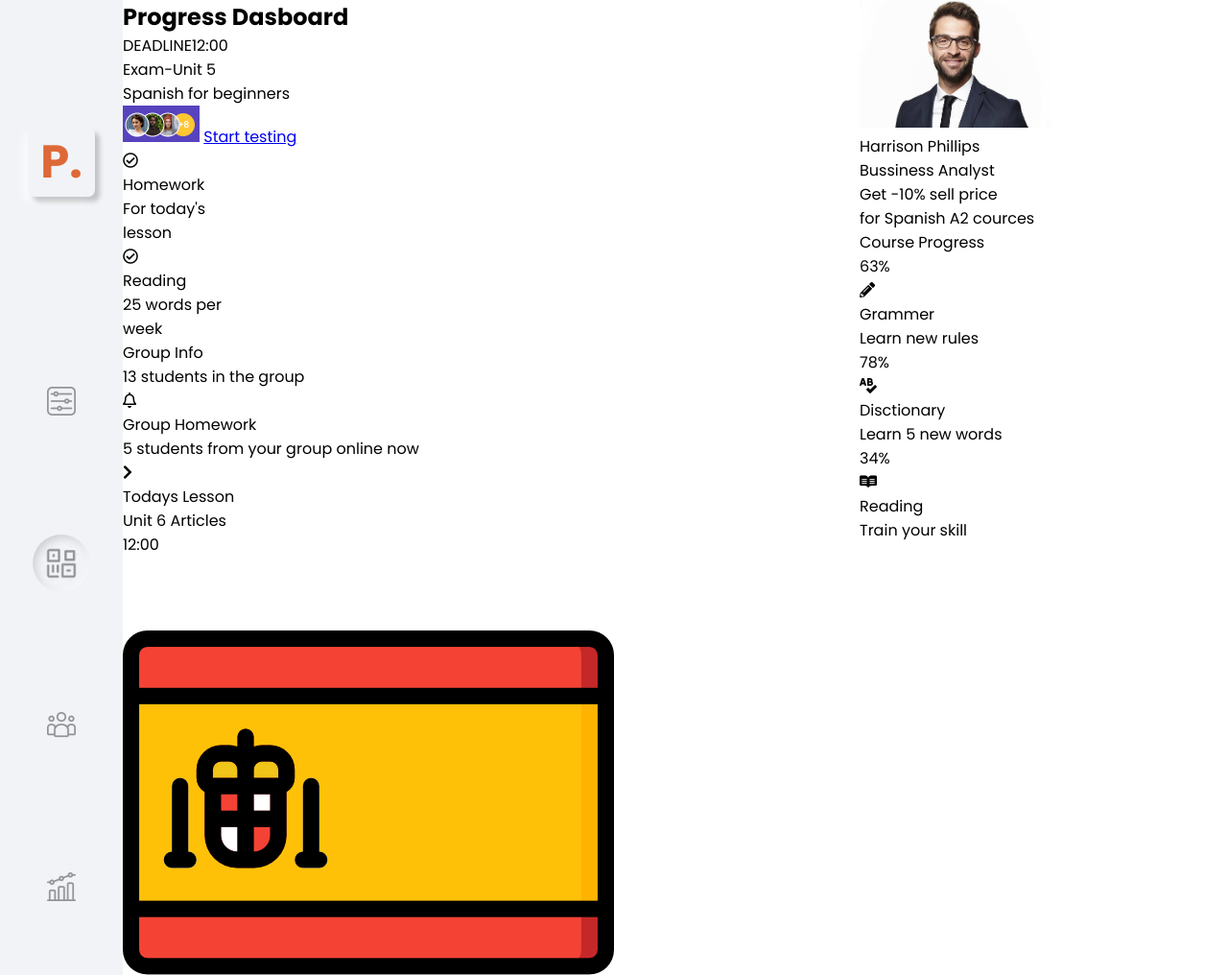
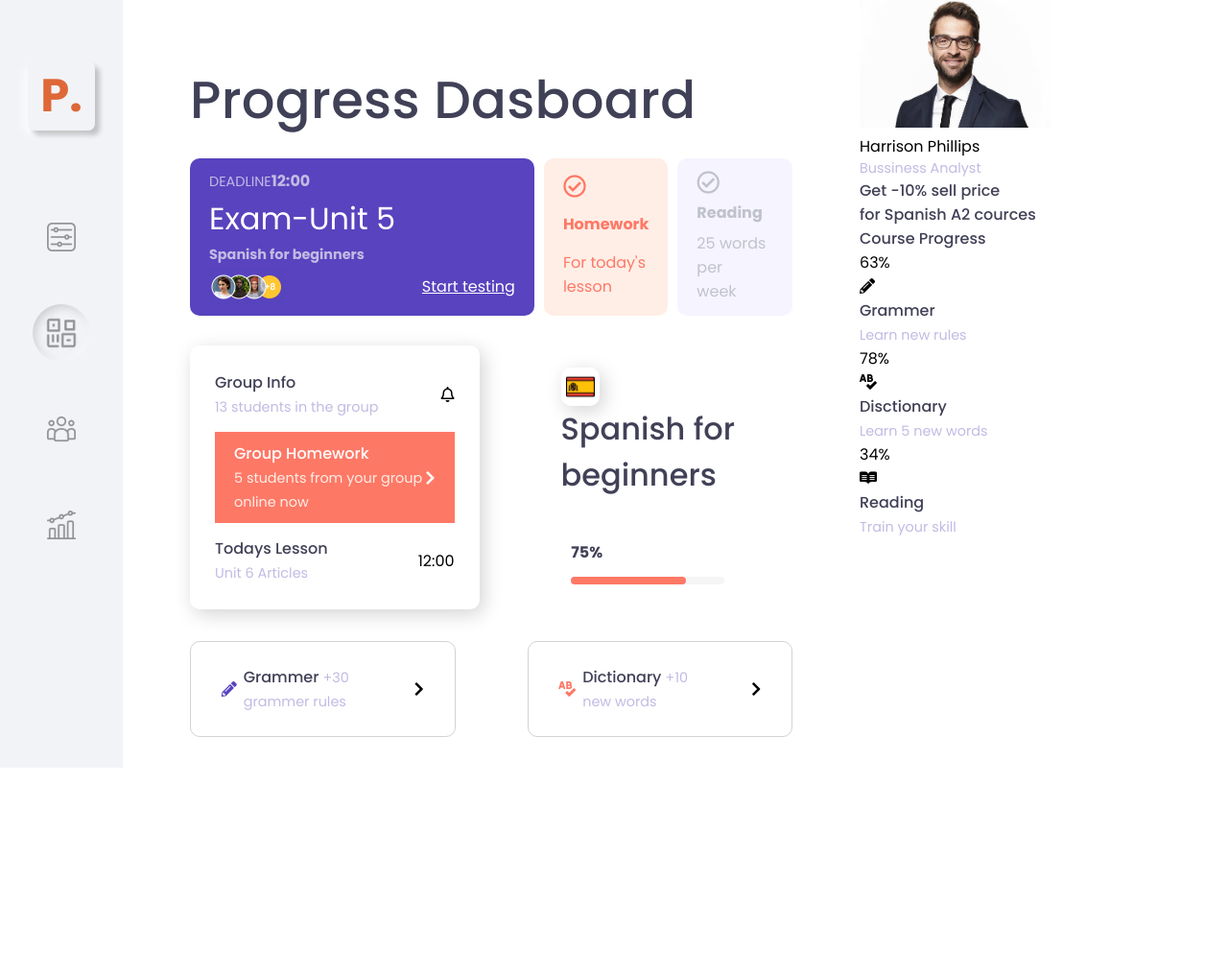
Before and after one commit to Alwaz/Dashboard-design, a plain HTML site: page index.html in a window 1280 px wide. Shown: the top 1016 px of the page at 96% size. After the commit the page ends 800 px from the top, so only its background shows below. Drawn offline with Linux system fonts and the light colour scheme.

Commit message:
main section complete

```diff
--- a/index.html
+++ b/index.html
@@ -69,8 +69,6 @@
                         <img src="./images/profile-imgs.png" alt="profile images">
                         <a href="#">Start testing</a>
                     </div>
-
-
                 </div>
 
                 <div class="top_homework">
@@ -115,8 +113,8 @@
 
                 <div class="flagProgress">
                     <div class="flagProgress_tiltle">
-                        <img src="./images/spain.png" alt="Spain">
-                        <p class="largeTile">Spanish for <br>beginners</p>
+                        <div> <img src="./images/spain.png" alt="Spain"> </div>
+                        <p class="largeTitle">Spanish for <br>beginners</p>
                     </div>
 
                     <div class="flagProgress_amount">
--- a/style.css
+++ b/style.css
@@ -30,7 +30,7 @@
 
   /* border styles*/
   --border: 0.5px solid lightgrey;
-  --border: 10px;
+  --border-radius: 10px;
 }
 
 body,
@@ -99,3 +99,242 @@ html {
 .stats {
   grid-row: 6/7;
 }
+
+.top {
+  display: grid;
+  grid-template-columns: 3fr 1fr 1fr;
+  column-gap: 10px;
+  border-radius: var(--border-radius);
+}
+
+.main_section {
+  display: grid;
+  padding: 0px 70px;
+  grid-area: main;
+  grid-template-rows: 1fr 1fr auto 1fr;
+}
+
+.main_section h2 {
+  color: var(--main-heading-color);
+  font-size: 3.4em;
+  font-weight: 500;
+  letter-spacing: 0.3px;
+  place-self: end start;
+  margin-bottom: 20px;
+}
+
+.top_exam {
+  background: var(--purple);
+  display: flex;
+  color: var(--purple-card-text-color);
+  flex-direction: column;
+  justify-content: space-around;
+  padding: 20px;
+}
+
+.top_exam p {
+  font-weight: bold;
+}
+
+.top_homework {
+  background: var(--pink);
+  display: flex;
+  justify-content: space-around;
+  flex-direction: column;
+  color: var(--red);
+  padding: 20px;
+}
+
+.top_reading {
+  color: var(--gray-card-text-color);
+  display: flex;
+  flex-direction: column;
+  justify-content: space-around;
+  padding: 20px;
+  background: var(--gray);
+}
+
+.text {
+  display: flex;
+  justify-content: space-between;
+  align-items: center;
+}
+.text > a {
+  color: #ffffff;
+}
+
+[class^="top_"] {
+  border-radius: var(--border-radius);
+  padding: 10px 20px;
+}
+
+.title {
+  font-weight: 500;
+  color: var(--main-heading-color);
+}
+
+.subTitle {
+  font-weight: 400;
+  font-size: 0.9em;
+  color: var(--purple-card-text-color);
+}
+
+.largeText {
+  font-weight: 400;
+  font-size: 2em;
+  color: #ffffff;
+}
+
+[class^="top_"] i {
+  font-size: 1.5em;
+}
+
+.todo_title {
+  font-weight: 700;
+}
+
+.todo_subtilte {
+  font-weight: 400;
+}
+
+/* top section styling complete */
+
+.middle {
+  display: grid;
+  column-gap: 25px;
+  margin-top: 5%;
+  grid-template-columns: repeat(2, 1fr);
+}
+
+.group {
+  display: flex;
+  flex-direction: column;
+  justify-content: space-between;
+  box-shadow: 4px 5px 20px lightgray;
+  border-radius: 10px;
+  padding: 26px;
+  height: 275px;
+}
+
+.group_Header {
+  display: flex;
+  justify-content: space-between;
+  align-items: center;
+}
+
+.group_Homework {
+  display: flex;
+  align-items: center;
+  background: var(--red);
+  padding: 10px 20px;
+  color: #ffffff;
+  border-radius: var(--border);
+  justify-content: space-between;
+}
+
+.group_Homework .title {
+  color: #ffffff;
+}
+
+.group_Homework .subTitle {
+  color: var(--pink);
+}
+
+.group_footer {
+  display: flex;
+  justify-content: space-between;
+  align-items: center;
+}
+
+.flagProgress {
+  display: flex;
+  flex-direction: column;
+  justify-content: space-around;
+  align-items: center;
+}
+
+.flagProgress_tiltle .largeTitle {
+  font-size: 2em;
+  font-weight: 500;
+  color: var(--main-heading-color);
+}
+
+.flagProgress_tiltle > div {
+  width: 40px;
+  display: flex;
+  padding: 5px;
+  justify-content: center;
+  align-items: center;
+  border-radius: var(--border-radius);
+  box-shadow: 4px 5px 20px lightgray;
+}
+
+.flagProgress_tiltle img {
+  border-radius: var(--border);
+  width: 30px;
+}
+
+progress {
+  border: none;
+  height: 8px;
+}
+
+progress::-webkit-progress-value {
+  background: var(--red);
+  border-radius: 8px;
+}
+
+progress::-webkit-progress-bar {
+  background: whitesmoke;
+  border-radius: 8px;
+}
+
+.flagProgress_amount p {
+  color: var(--main-heading-color);
+  font-weight: 700;
+}
+
+.bottom {
+  display: grid;
+  grid-template-columns: 1fr 1fr;
+  align-items: center;
+  column-gap: 75px;
+}
+
+[class^="bottom_"] {
+  border: var(--border);
+  border-radius: var(--border-radius);
+}
+
+.bot {
+  height: 100px;
+  width: 100%;
+  border: var(--border);
+  display: flex;
+  justify-content: space-around;
+  align-items: center;
+}
+
+.bot > div {
+  display: flex;
+  flex-basis: 50%;
+  align-items: center;
+  justify-content: space-around;
+}
+
+.bot .icon-circle {
+  box-shadow: 4px 6px 20px lightgrey;
+  padding: 15px;
+  border-radius: 50%;
+  font-size: 1.1em;
+}
+
+.bot .fa-pencil-alt {
+  color: var(--purple);
+  margin-right: 5%;
+}
+
+.bot .fa-spell-check {
+  color: var(--red);
+  margin-right: 5%;
+}
```
